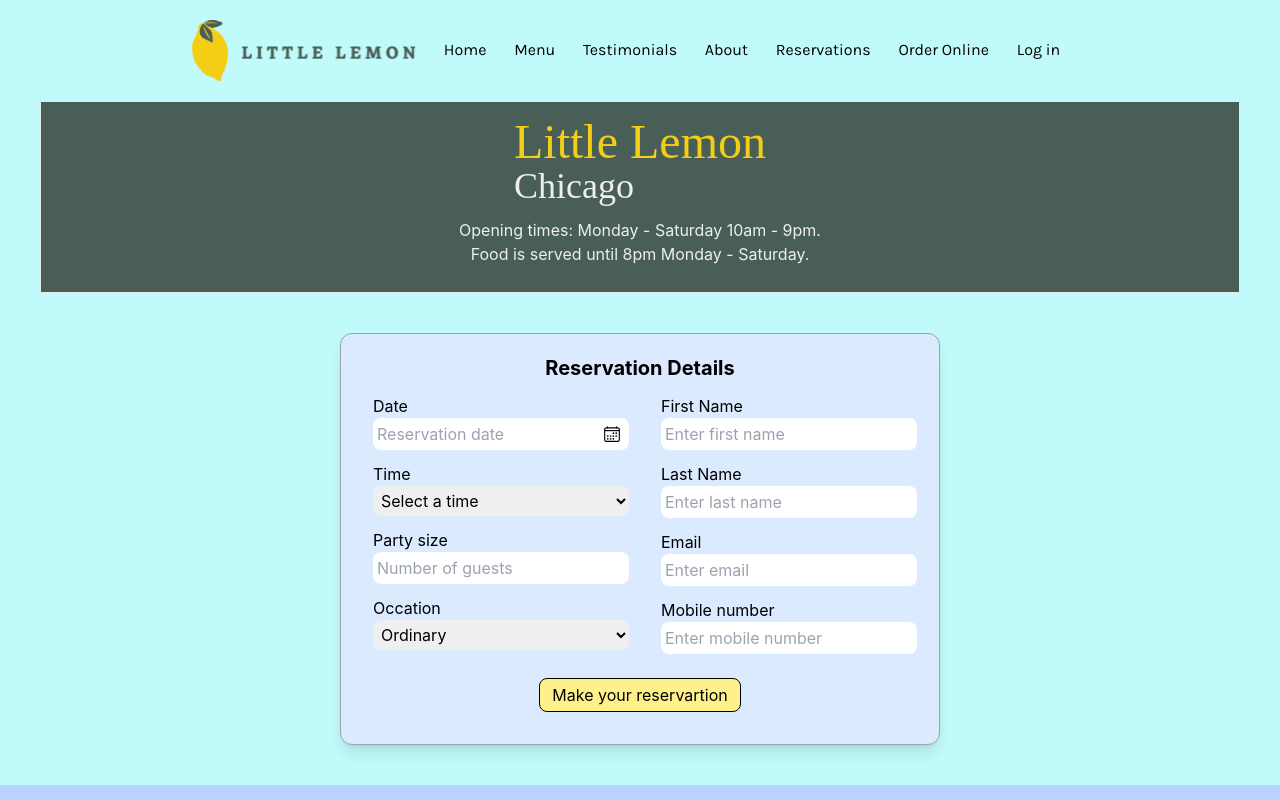
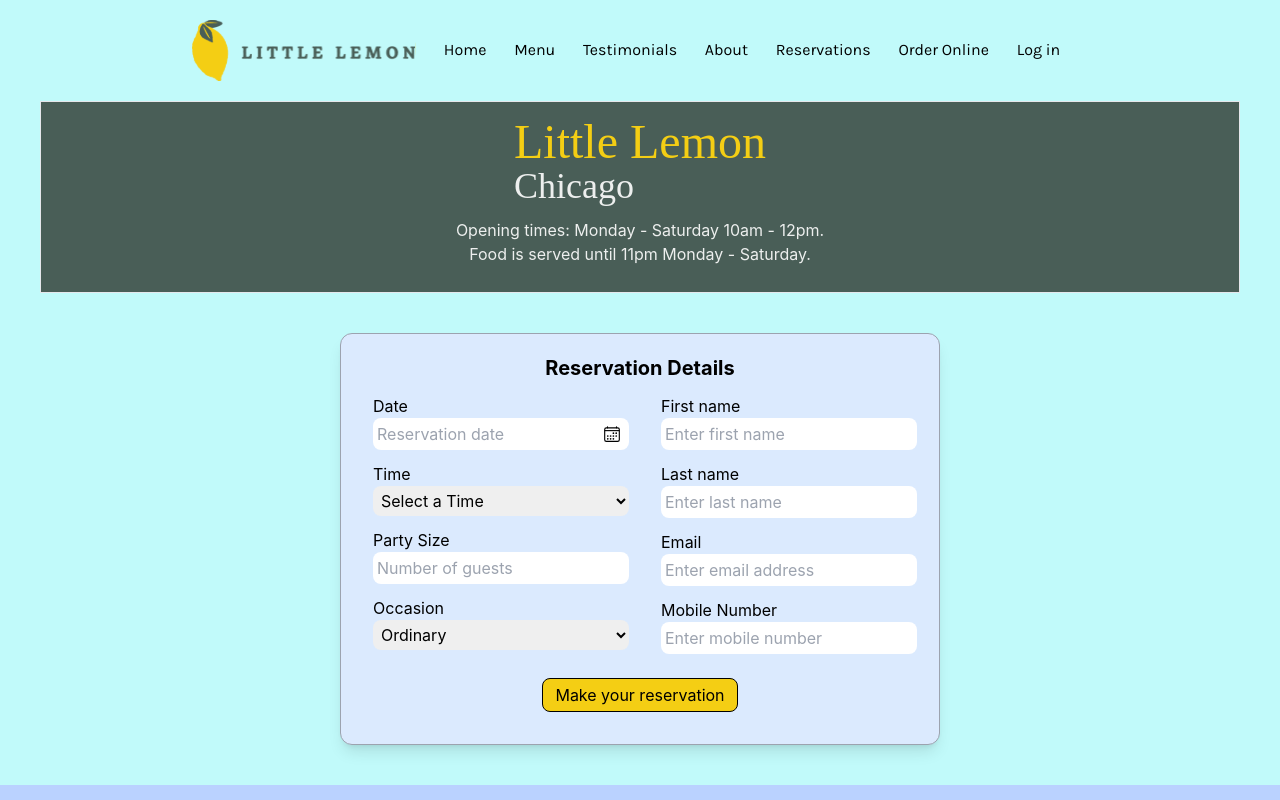
Before and after one commit to simplyajay/little-lemon, a React (Vite) app: page /reservation in a window 1280 px wide. Shown: the top 800 px of the page. Built offline with nearby package versions, Linux system fonts and the light colour scheme; a web font is replaced by a local one.

Commit message:
adjusted reservation feature

```diff
--- /dev/null
+++ b/src/api/api.js
@@ -0,0 +1,26 @@
+const seededRandom = function (seed) {
+  var m = 2 ** 35 - 31;
+  var a = 185852;
+  var s = seed % m;
+  return function () {
+    return (s = (s * a) % m) / m;
+  };
+};
+
+export const fetchAPI = function (date) {
+  let result = [];
+  let random = seededRandom(date.getDate());
+
+  for (let i = 17; i <= 23; i++) {
+    if (random() < 0.5) {
+      result.push(i + ":00");
+    }
+    if (random() < 0.5) {
+      result.push(i + ":30");
+    }
+  }
+  return result;
+};
+export const submitAPI = function (formData) {
+  return true;
+};
--- a/src/components/BookingForm.jsx
+++ b/src/components/BookingForm.jsx
@@ -1,20 +1,13 @@
 import React from "react";
 import { useState, useEffect } from "react";
-import { Formik, Form, Field, ErrorMessage } from "formik";
+import { Formik, Form, Field, ErrorMessage, useFormikContext } from "formik";
 import { validationSchema } from "../validation/BookingFormValidation";
 import CustomDatePicker from "./CustomDatePicker";
 import "react-datepicker/dist/react-datepicker.css";
+import FormField from "./FormField";
 
-const BookingForm = ({ updateTimes, availableTimes, occations }) => {
-  const [bookDate, setBookDate] = useState(null);
-  const [selectedTime, setSelectedTime] = useState("Select a Time");
-
+const BookingForm = ({ updateTimes, availableTimes, occasions }) => {
   const timings = availableTimes || [];
-
-  // Reset selected time when timings change
-  useEffect(() => {
-    setSelectedTime("Select a Time");
-  }, [timings]);
 
   // Set the minimum date to tomorrow to exclude today and past dates
   const today = new Date();
@@ -24,6 +17,16 @@ const BookingForm = ({ updateTimes, availableTimes, occations }) => {
   //excluded dates
   const filteredDates = (date) => date.getDay() !== 0;
 
+  const ResetTimeField = () => {
+    const { setFieldValue } = useFormikContext();
+
+    useEffect(() => {
+      setFieldValue("time", "");
+    }, [timings, setFieldValue]);
+
+    return null;
+  };
+
   const initialValues = {
     firstName: "",
     lastName: "",
@@ -32,11 +35,11 @@ const BookingForm = ({ updateTimes, availableTimes, occations }) => {
     date: null,
     time: "",
     guests: "",
-    occation: "Ordinary",
+    occasion: "Ordinary",
   };
 
   const handleSubmit = (values, { resetForm }) => {
-    alert("form submitted");
+    console.log(values);
     resetForm();
   };
 
@@ -49,6 +52,7 @@ const BookingForm = ({ updateTimes, availableTimes, occations }) => {
       onSubmit={handleSubmit}
     >
       <Form className="items-center min-w-xs md:w-1/2 w-9/12 p-5 shadow-lg bg-blue-100 border border-solid border-gray-400 rounded-xl">
+        <ResetTimeField />
         <h1 className="text-center text-xl">
           <strong>Reservation Details</strong>
         </h1>
@@ -65,13 +69,12 @@ const BookingForm = ({ updateTimes, availableTimes, occations }) => {
                     iconSize={18}
                     placeholderText="Reservation date"
                     className={inputClass}
-                    selected={bookDate}
+                    selected={form.values.date}
                     filterDate={filteredDates}
                     minDate={minDate}
                     onChange={(date) => {
-                      setBookDate(date);
                       form.setFieldValue("date", date);
-                      updateTimes();
+                      updateTimes(date);
                     }}
                   ></CustomDatePicker>
                   <ErrorMessage
@@ -82,128 +85,67 @@ const BookingForm = ({ updateTimes, availableTimes, occations }) => {
                 </div>
               )}
             </Field>
-            <div className="flex flex-col">
-              <label htmlFor="res-time">Time</label>
-              <Field
-                name="time"
-                as="select"
-                id="res-time"
-                className={inputClass}
-              >
-                <option value="" disabled>
-                  Select a time
-                </option>
-                {timings.map((time) => (
-                  <option key={time.id}>{time.time}</option>
-                ))}
-              </Field>
-              <ErrorMessage
-                className="text-red-500 text-sm"
-                name="time"
-                component="div"
-              />
-            </div>
-            <div className="flex flex-col">
-              <label htmlFor="guests">Party size</label>
-              <Field
-                type="number"
-                name="guests"
-                id="guests"
-                placeholder="Number of guests"
-                className={inputClass}
-              />
-              <ErrorMessage
-                className="text-red-500 text-sm"
-                name="guests"
-                component="div"
-              />
-            </div>
-            <div className="flex flex-col">
-              <label htmlFor="res-occation">Occation</label>
-              <Field
-                name="occation"
-                as="select"
-                id="res-occation"
-                className={inputClass}
-              >
-                {occations.map((occation) => (
-                  <option key={occation.id} value={occation.title}>
-                    {occation.title}
-                  </option>
-                ))}
-              </Field>
-            </div>
+            <FormField
+              label="Time"
+              name="time"
+              as="select"
+              defaultoption={{ value: "", label: "Select a Time" }}
+              options={timings.map((time) => ({ value: time, label: time }))}
+            />
+
+            <FormField
+              label="Party Size"
+              name="guests"
+              placeholder="Number of guests"
+              type="number"
+            />
+
+            <FormField
+              label="Occasion"
+              name="occasion"
+              as="select"
+              options={occasions.map((occasion) => ({
+                value: occasion.id,
+                label: occasion.title,
+              }))}
+            />
           </div>
           <div className="flex flex-col gap-1 md:gap-3 flex-1 p-3 ">
-            <div className="flex flex-col">
-              <label htmlFor="firstName">First Name</label>
-              <Field
-                type="text"
-                name="firstName"
-                id="firstName"
-                placeholder="Enter first name"
-                className={inputClass}
-              />
-              <ErrorMessage
-                className="text-red-500 text-sm"
-                name="firstName"
-                component="div"
-              />
-            </div>
-            <div className="flex flex-col">
-              <label htmlFor="lastName">Last Name</label>
-              <Field
-                type="text"
-                name="lastName"
-                id="lastName"
-                placeholder="Enter last name"
-                className={inputClass}
-              />
-              <ErrorMessage
-                className="text-red-500 text-sm"
-                name="lastName"
-                component="div"
-              />
-            </div>
-            <div className="flex flex-col">
-              <label htmlFor="email">Email</label>
-              <Field
-                type="text"
-                name="email"
-                id="email"
-                placeholder="Enter email"
-                className={inputClass}
-              />
-              <ErrorMessage
-                className="text-red-500 text-sm"
-                name="email"
-                component="div"
-              />
-            </div>
+            <FormField
+              label="First name"
+              name="firstName"
+              placeholder="Enter first name"
+              type="text"
+            />
 
-            <div className="flex flex-col">
-              <label htmlFor="mobile">Mobile number</label>
-              <Field
-                type="text"
-                name="mobile"
-                id="mobile"
-                placeholder="Enter mobile number"
-                className={inputClass}
-              />
-              <ErrorMessage
-                className="text-red-500 text-sm"
-                name="mobile"
-                component="div"
-              />
-            </div>
+            <FormField
+              label="Last name"
+              name="lastName"
+              placeholder="Enter last name"
+              type="text"
+            />
+
+            <FormField
+              label="Email"
+              name="email"
+              placeholder="Enter email address"
+              type="email"
+            />
+
+            <FormField
+              label="Mobile Number"
+              name="mobile"
+              placeholder="Enter mobile number"
+              type="text"
+            />
           </div>
         </div>
         <div className="flex justify-center p-3">
           <button
             type="submit"
-            className="border border-solid border-black rounded-lg px-3 py-1 bg-yellow-200"
+            className="border border-solid border-black rounded-lg px-3 py-1 bg-customYellow"
           >
-            Make your reservartion
+            Make your reservation
           </button>
         </div>
       </Form>
--- /dev/null
+++ b/src/components/FormField.jsx
@@ -0,0 +1,58 @@
+import React from "react";
+import { Field, ErrorMessage } from "formik";
+
+const combineOptions = (defaultoption, options) => {
+  if (defaultoption) {
+    return [defaultoption, ...options];
+  }
+  return options;
+};
+
+const FormField = ({
+  label,
+  name,
+  type = "text",
+  placeholder = "",
+  defaultoption,
+  options,
+  as = "input",
+  ...rest
+}) => {
+  const combinedOptions = combineOptions(defaultoption, options);
+
+  return (
+    <div className="flex flex-col">
+      <label htmlFor={name}>{label}</label>
+      <Field
+        name={name}
+        type={type}
+        as={as}
+        id={name}
+        placeholder={placeholder}
+        className="p-1 rounded-lg min-w-full"
+        {...rest}
+      >
+        {Array.isArray(options) ? (
+          <>
+            {combinedOptions.map((option, index) => (
+              <option
+                key={index}
+                value={option.value}
+                disabled={index === 0 && !option.value} // Disable the first option
+              >
+                {option.label}
+              </option>
+            ))}
+          </>
+        ) : null}
+      </Field>
+      <ErrorMessage
+        className="text-red-500 text-sm"
+        name={name}
+        component="div"
+      />
+    </div>
+  );
+};
+
+export default FormField;
--- a/src/pages/BookingPage.jsx
+++ b/src/pages/BookingPage.jsx
@@ -1,44 +1,35 @@
 import React from "react";
-import { useState, useReducer } from "react";
+import { useState, useReducer, useEffect } from "react";
 import BookingForm from "../components/BookingForm";
 import LittleLemonTitle from "../components/LittleLemonTitle";
+import { fetchAPI, submitAPI } from "../api/api";
 
-const generateRandomTimes = (totalTimes) => {
-  const times = [
-    { id: 1, time: "17:00" },
-    { id: 2, time: "18:00" },
-    { id: 3, time: "19:00" },
-    { id: 4, time: "20:00" },
-    { id: 5, time: "21:00" },
-    { id: 6, time: "22:00" },
-  ];
-
-  const shuffledTimes = times.sort(() => Math.random() - 0.5);
-
-  const cutTimes = shuffledTimes.slice(0, totalTimes);
-
-  return cutTimes.sort((a, b) => a.time.localeCompare(b.time));
+const initializeTimes = (selectedDate) => {
+  if (selectedDate) {
+    const times = fetchAPI(selectedDate);
+    return times;
+  }
+  return [];
 };
 
 const timesReducer = (state, action) => {
   switch (action.type) {
     case "UPDATE_TIMES":
-      return generateRandomTimes(4);
-
+      return initializeTimes(action.payload);
     default:
       return state;
   }
 };
 const BookingPage = () => {
   const [availableTimes, dispatch] = useReducer(timesReducer, [], () =>
-    generateRandomTimes(0)
+    initializeTimes()
   );
 
-  const updateTimes = () => {
-    dispatch({ type: "UPDATE_TIMES" });
+  const updateTimes = (bookingDate) => {
+    dispatch({ type: "UPDATE_TIMES", payload: bookingDate });
   };
 
-  const occations = [
+  const occasions = [
     { id: 1, title: "Ordinary" },
     { id: 2, title: "Anniversary" },
     { id: 3, title: "Wedding" },
@@ -51,17 +42,17 @@ const BookingPage = () => {
         <LittleLemonTitle titlesize="text-5xl" subtitlesize="text-4xl" />
         <div className="text-center">
           <h2 className="text-customGray">
-            Opening times: Monday - Saturday 10am - 9pm.
+            Opening times: Monday - Saturday 10am - 12pm.
           </h2>
           <h2 className="text-customGray">
-            Food is served until 8pm Monday - Saturday.
+            Food is served until 11pm Monday - Saturday.
           </h2>
         </div>
       </div>
       <BookingForm
         updateTimes={updateTimes}
         availableTimes={availableTimes}
-        occations={occations}
+        occasions={occasions}
       ></BookingForm>
     </div>
   );
```
